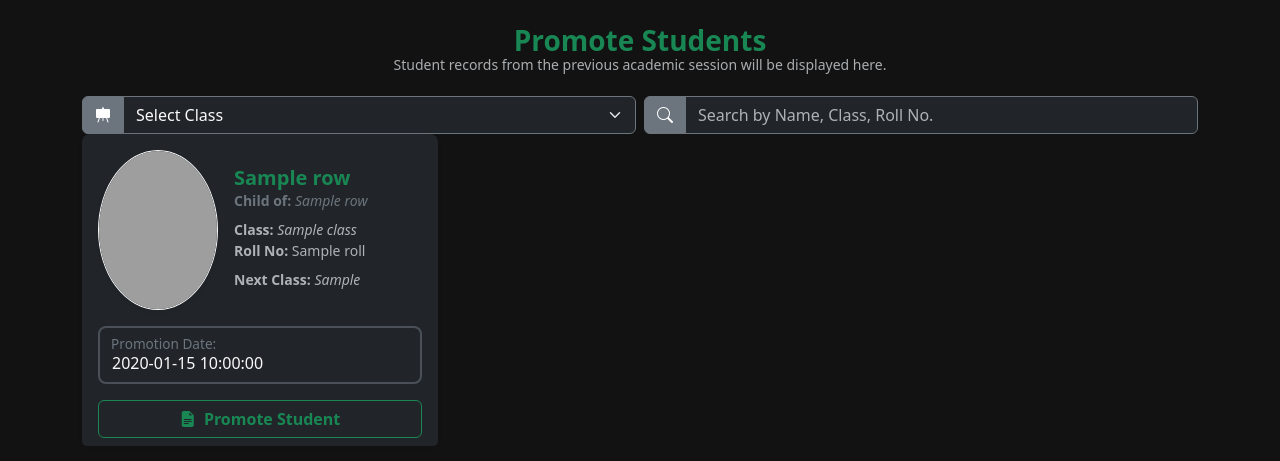
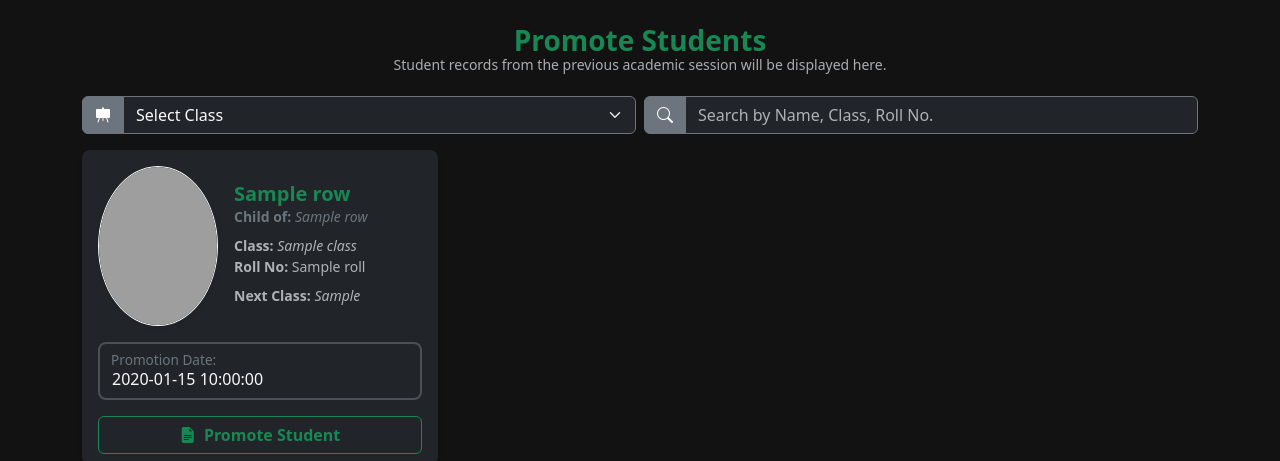
Before and after one commit to AnasAlam786/Falak-School-Manager, a Flask app: template templates/promote_student.html in a window 1280 px wide. Shown: the part 38-499 px from the top of the page. Run offline with Flask 3, Linux system fonts and the light colour scheme; the template is opened without the code that fills it: most values are stand-ins (such as "Sample title", 1, 10 or a date in 2020); grey boxes are pictures that could not be loaded.

Commit message:
Added margin below input in promote student

```diff
--- a/templates/promote_student.html
+++ b/templates/promote_student.html
@@ -87,7 +87,7 @@ content %}
   gy-3 = larger vertical gutter (between rows on mobile)
   remove your old mb-3 on the row
 -->
-<div class="row justify-content-center gx-2 gy-3">
+<div class="row justify-content-center gx-2 gy-3 mb-3">
     <!-- Select Box -->
     <div class="col-12 col-md-6">
       <div class="input-group" >
```
